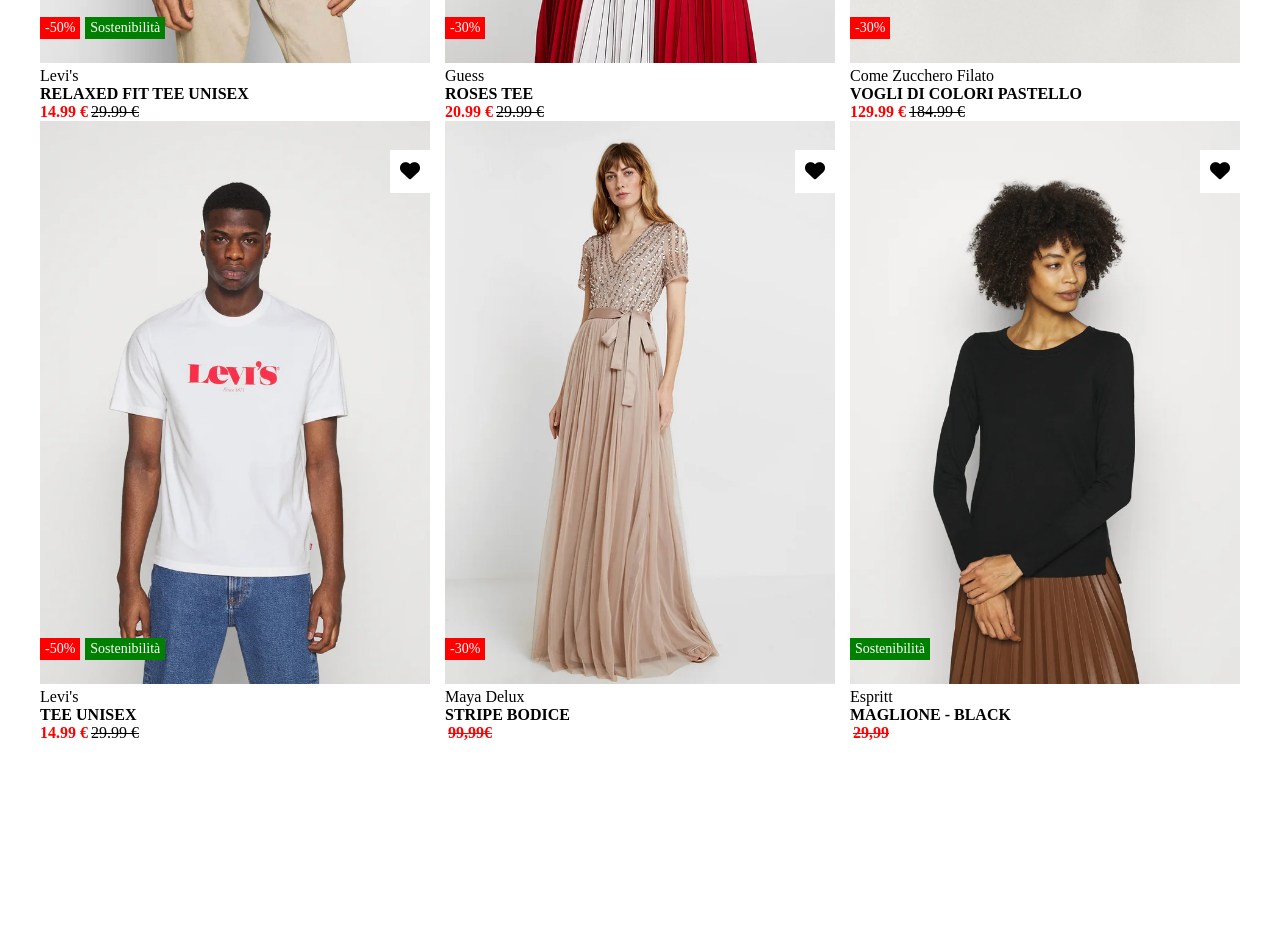
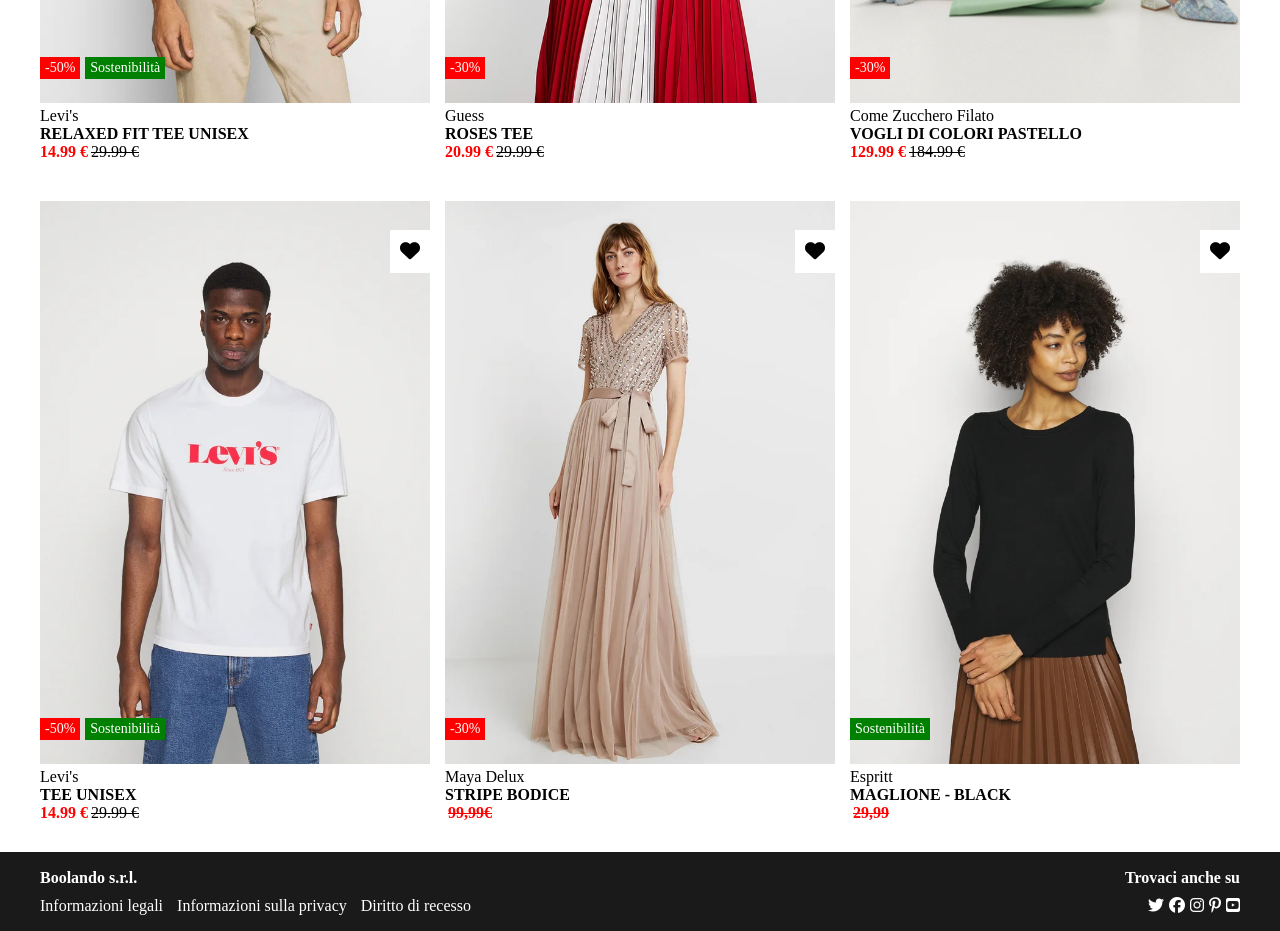
Before and after one commit to federicodececco/html-css-boolando, a plain HTML site: page index.html in a window 1280 px wide. Shown: the part 560-1491 px from the top of the page. Before the commit the page ends 1302 px from the top, so only its background shows below. Drawn offline with Linux system fonts and the light colour scheme.

Commit message:
add: footer

```diff
--- a/css/style.css
+++ b/css/style.css
@@ -96,6 +96,7 @@ main img {
 .row {
   display: flex;
   gap: 15px;
+  margin-top: 40px;
 }
 .col {
   flex: 1;
@@ -168,3 +169,39 @@ main img {
 .second-img:hover {
   opacity: 1;
 }
+
+/*---------------------------
+
+    footer
+
+------------------------------*/
+footer {
+  background-color: #1a1a1a;
+  padding: 12px 0;
+  margin-top: 30px;
+}
+footer div {
+  color: white;
+  line-height: 1.7;
+}
+
+footer span {
+  font-size: 14;
+  margin-right: 10px;
+}
+footer .container {
+  display: flex;
+}
+.phantom {
+  flex-grow: 1;
+}
+.ls {
+  min-width: 25%;
+}
+.rs {
+  min-width: 25%;
+  text-align: right;
+}
+footer i{
+    margin-left:5px;
+}
--- a/index.html
+++ b/index.html
@@ -36,8 +36,8 @@
         <!-- first item -->
         <div class="col">
           <div class="top">
-            <img src="./img/1.webp" alt="" class="first-img"/>
-            <img src="./img/1b.webp" alt=""class="second-img">
+            <img src="./img/1.webp" alt="" class="first-img" />
+            <img src="./img/1b.webp" alt="" class="second-img" />
             <div class="heart"><i class="fa-solid fa-heart"></i></div>
             <div><span>-50%</span><span>Sostenibilità</span></div>
           </div>
@@ -50,8 +50,8 @@
         <!-- second one -->
         <div class="col">
           <div class="top">
-              <img src="./img/2.webp" alt="" class="first-img"/>
-              <img src="./img/2b.webp" alt=""class="second-img">
+            <img src="./img/2.webp" alt="" class="first-img" />
+            <img src="./img/2b.webp" alt="" class="second-img" />
             <div class="heart"><i class="fa-solid fa-heart"></i></div>
             <div><span>-30%</span></div>
           </div>
@@ -64,8 +64,8 @@
         <!-- thirs one -->
         <div class="col">
           <div class="top">
-              <img src="./img/3.webp" alt="" class="first-img"/>
-              <img src="./img/3b.webp" alt=""class="second-img">
+            <img src="./img/3.webp" alt="" class="first-img" />
+            <img src="./img/3b.webp" alt="" class="second-img" />
             <div class="heart"><i class="fa-solid fa-heart"></i></div>
             <div><span>-30%</span></div>
           </div>
@@ -80,8 +80,8 @@
         <!-- fourt item -->
         <div class="col">
           <div class="top">
-            <img src="./img/4.webp" alt="" class="first-img"/>
-            <img src="./img/4b.webp" alt=""class="second-img">
+            <img src="./img/4.webp" alt="" class="first-img" />
+            <img src="./img/4b.webp" alt="" class="second-img" />
             <div class="heart"><i class="fa-solid fa-heart"></i></div>
             <div><span>-50%</span><span>Sostenibilità</span></div>
           </div>
@@ -94,8 +94,8 @@
         <!-- fifth one -->
         <div class="col">
           <div class="top">
-              <img src="./img/5.webp" alt="" class="first-img"/>
-              <img src="./img/5b.webp" alt=""class="second-img">
+            <img src="./img/5.webp" alt="" class="first-img" />
+            <img src="./img/5b.webp" alt="" class="second-img" />
             <div class="heart"><i class="fa-solid fa-heart"></i></div>
             <div><span>-30%</span></div>
           </div>
@@ -108,8 +108,8 @@
         <!-- sixth one -->
         <div class="col">
           <div class="top">
-              <img src="./img/6.webp" alt="" class="first-img"/>
-              <img src="./img/6b.webp" alt=""class="second-img">
+            <img src="./img/6.webp" alt="" class="first-img" />
+            <img src="./img/6b.webp" alt="" class="second-img" />
             <div class="heart"><i class="fa-solid fa-heart"></i></div>
             <div><p class="exeption">Sostenibilità</p></div>
           </div>
@@ -121,5 +121,27 @@
         </div>
       </div>
     </main>
+    <footer>
+      <div class="container">
+        <!-- left side -->
+        <div class="ls">
+            <h4>Boolando s.r.l.</h4>
+            <div>
+                <span>Informazioni legali</span>
+                <span>Informazioni sulla privacy</span>
+                <span>Diritto di recesso</span>
+            </div>
+        </div>
+        <!-- phantom div -->
+         <div class="phantom"></div>
+        <!-- right side -->
+        <div class="rs">
+            <h4>Trovaci anche su</h4>
+        <div>
+            <i class="fa-brands fa-twitter"></i><i class="fa-brands fa-facebook"></i><i class="fa-brands fa-instagram"></i><i class="fa-brands fa-pinterest-p"></i><i class="fa-brands fa-square-youtube"></i>
+        </div>
+
+        </div>
+    </footer>
   </body>
 </html>
```
Lines whose indentation alone changed are shown as unchanged.
